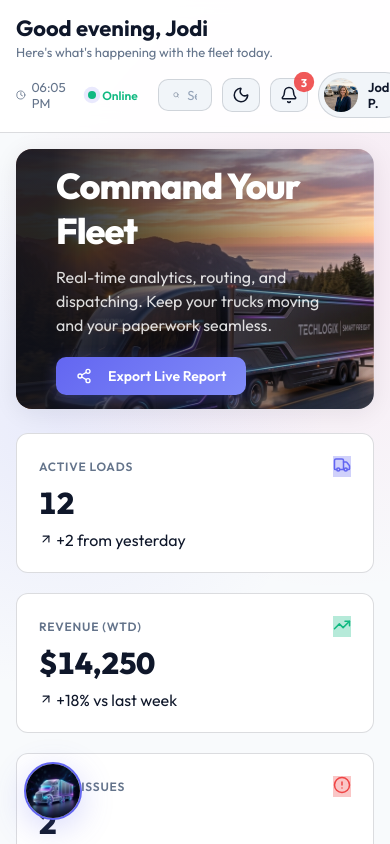
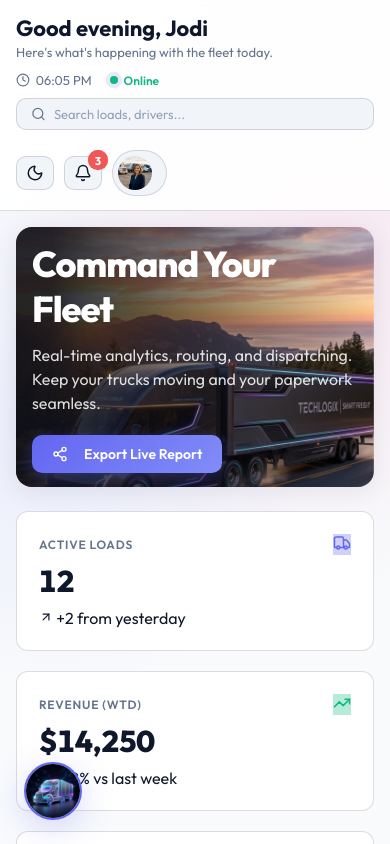
Before and after one commit to qamotech/Fr8OrdR, a React (Vite) app: page / in a window 390 px wide. Built offline with nearby package versions, Linux system fonts and the light colour scheme.

Commit message:
Comprehensive UI audit, Profile Modal, mobile responsiveness and interactive fixes

```diff
--- a/src/components/Header.jsx
+++ b/src/components/Header.jsx
@@ -21,6 +21,7 @@ const NOTIFICATIONS = [
 
 export default function Header({ theme, toggleTheme }) {
   const [showNotifs, setShowNotifs] = useState(false)
+  const [showProfileMenu, setShowProfileMenu] = useState(false)
   const [notifCount, setNotifCount] = useState(NOTIFICATIONS.length)
   const [clock, setClock] = useState('')
   const location = useLocation()
@@ -65,7 +66,16 @@ export default function Header({ theme, toggleTheme }) {
 
         <div className="search-bar" style={{ position: 'relative' }}>
           <Search size={16} color="var(--text-muted)" />
-          <input type="text" placeholder="Search loads, drivers..." />
+          <input
+            type="text"
+            placeholder="Search loads, drivers..."
+            onKeyDown={(e) => {
+              if (e.key === 'Enter') {
+                alert(`Searching for: ${e.target.value}`)
+                e.target.value = ''
+              }
+            }}
+          />
         </div>
 
         <button className="btn-secondary" onClick={toggleTheme} title="Toggle Theme" style={{ padding: '7px 9px' }}>
@@ -112,9 +122,44 @@ export default function Header({ theme, toggleTheme }) {
           )}
         </div>
 
-        <div className="user-profile hover-scale" onClick={() => navigate('/profile')} style={{ cursor: 'pointer', transition: 'transform 0.2s' }}>
-          <img src="/jodi_avatar.jpg" alt="Jodi P." style={{ width: 34, height: 34, borderRadius: '50%', objectFit: 'cover' }} />
-          <span style={{ fontSize: '13px', fontWeight: '600' }}>Jodi P.</span>
+        {/* Profile Dropdown Toggle */}
+        <div style={{ position: 'relative' }}>
+          <div className="user-profile hover-scale" onClick={() => setShowProfileMenu(!showProfileMenu)} style={{ cursor: 'pointer', transition: 'transform 0.2s', position: 'relative', zIndex: 100 }}>
+            <img src="/jodi_avatar.jpg" alt="Jodi P." style={{ width: 34, height: 34, borderRadius: '50%', objectFit: 'cover' }} />
+            <span className="hide-on-mobile" style={{ fontSize: '13px', fontWeight: '600' }}>Jodi P.</span>
+          </div>
+
+          {showProfileMenu && (
+            <>
+              {/* Click-outside backdrop */}
+              <div style={{ position: 'fixed', inset: 0, zIndex: 98 }} onClick={() => setShowProfileMenu(false)} />
+
+              {/* Dropdown Menu */}
+              <div className="glass-panel animate-slide-up" style={{ position: 'absolute', top: '120%', right: 0, width: 260, padding: 0, zIndex: 99, boxShadow: '0 24px 48px rgba(0,0,0,0.3)', overflow: 'hidden' }}>
+                <div style={{ padding: 20, borderBottom: '1px solid var(--border)', background: 'var(--bg-panel)' }}>
+                  <div style={{ fontWeight: 700, fontSize: 16 }}>Jodi P.</div>
+                  <div style={{ fontSize: 12, color: 'var(--text-muted)' }}>Fleet Dispatcher / Manager</div>
+                  <div style={{ marginTop: 12, fontSize: 12 }}>
+                    <div style={{ color: 'var(--text-muted)' }}>jodi.p@fr8ordr.app</div>
+                    <div style={{ color: 'var(--text-muted)' }}>+1 (555) 839-2041</div>
+                  </div>
+                </div>
+
+                <div style={{ display: 'flex', flexDirection: 'column' }}>
+                  <button className="dropdown-item" onClick={toggleTheme} style={{ padding: '12px 20px', border: 'none', background: 'none', textAlign: 'left', color: 'var(--text-main)', cursor: 'pointer', borderBottom: '1px solid var(--border)', display: 'flex', justifyContent: 'space-between' }}>
+                    <span>Theme</span>
+                    <span style={{ color: 'var(--text-muted)', fontSize: 12 }}>{theme === 'dark' ? 'Dark Mode' : 'Light Mode'}</span>
+                  </button>
+                  <button className="dropdown-item" onClick={() => { setShowProfileMenu(false); navigate('/profile'); }} style={{ padding: '12px 20px', border: 'none', background: 'none', textAlign: 'left', color: 'var(--text-main)', cursor: 'pointer', borderBottom: '1px solid var(--border)' }}>
+                    Account Settings
+                  </button>
+                  <button className="dropdown-item" onClick={() => setShowProfileMenu(false)} style={{ padding: '12px 20px', border: 'none', background: 'none', textAlign: 'left', color: 'var(--danger)', cursor: 'pointer' }}>
+                    Sign Out
+                  </button>
+                </div>
+              </div>
+            </>
+          )}
         </div>
       </div>
     </div>
--- a/src/index.css
+++ b/src/index.css
@@ -266,6 +266,55 @@ body {
   border-radius: 10px;
   min-width: 20px;
   text-align: center;
+}
+
+/* Mobile Responsiveness Improvements */
+@media (max-width: 768px) {
+  .top-header {
+    flex-direction: column;
+    align-items: flex-start;
+    gap: 16px;
+  }
+  .header-title h1 {
+    font-size: 20px;
+  }
+  .top-header > div:last-child {
+    width: 100%;
+    flex-wrap: wrap;
+    justify-content: flex-start;
+  }
+  .search-bar {
+    width: 100%;
+    max-width: 100%;
+    margin-bottom: 10px;
+  }
+  .grid-cards {
+    grid-template-columns: 1fr;
+  }
+  .dashboard-grid {
+    grid-template-columns: 1fr;
+  }
+  .hide-on-mobile {
+    display: none !important;
+  }
+  .dropdown-item:hover {
+    background: var(--input-bg);
+  }
+}
+
+.ellipsis {
+  white-space: nowrap;
+  overflow: hidden;
+  text-overflow: ellipsis;
+}
+
+.hero-banner-content {
+  padding: 32px;
+}
+@media (max-width: 480px) {
+  .hero-banner-content {
+    padding: 16px;
+  }
 }
 
 .sidebar-footer {
--- a/src/pages/Dashboard.jsx
+++ b/src/pages/Dashboard.jsx
@@ -38,7 +38,7 @@ export default function Dashboard() {
             willChange: 'transform'
           }}
         />
-        <div style={{ position: 'absolute', inset: 0, background: 'linear-gradient(to right, rgba(15,17,26,0.9) 10%, rgba(15,17,26,0.4) 60%, transparent)', display: 'flex', alignItems: 'center', padding: '0 40px' }}>
+        <div className="hero-banner-content" style={{ position: 'absolute', inset: 0, background: 'linear-gradient(to right, rgba(15,17,26,0.9) 10%, rgba(15,17,26,0.4) 60%, transparent)', display: 'flex', alignItems: 'center' }}>
           <div>
             <h2 style={{ color: 'white', fontSize: 36, fontWeight: 800, marginBottom: 12, letterSpacing: -1 }}>Command Your Fleet</h2>
             <p style={{ color: 'rgba(255,255,255,0.85)', fontSize: 16, maxWidth: 460, lineHeight: 1.5, marginBottom: 20 }}>Real-time analytics, routing, and dispatching. Keep your trucks moving and your paperwork seamless.</p>
@@ -95,7 +95,7 @@ export default function Dashboard() {
         <div className="glass-panel" style={{ padding: 22 }}>
           <div style={{ display: 'flex', justifyContent: 'space-between', alignItems: 'center', marginBottom: 20 }}>
             <h3 style={{ fontSize: 16, fontWeight: 700 }}>Live Tracking</h3>
-            <button className="btn-secondary" style={{ padding: '6px 12px', fontSize: 12 }}>View Map</button>
+            <button className="btn-secondary" onClick={() => alert('Opening full screen live map tracking...')} style={{ padding: '6px 12px', fontSize: 12 }}>View Map</button>
           </div>
           <div className="activity-list">
             {ACTIVE_LOADS.map((load, i) => (
@@ -103,11 +103,11 @@ export default function Dashboard() {
                 <div className="activity-icon" style={{ background: load.status === 'Delayed' ? 'var(--glow-danger)' : 'var(--glow-primary)', color: load.status === 'Delayed' ? 'var(--danger)' : 'var(--primary)' }}>
                   <MapPin size={16} />
                 </div>
-                <div className="activity-content">
-                  <h4>{load.driver} — {load.id}</h4>
-                  <p>{load.origin} → {load.dest}</p>
+                <div className="activity-content" style={{ minWidth: 0 }}>
+                  <h4 className="ellipsis">{load.driver || 'Unassigned'} — {load.id}</h4>
+                  <p className="ellipsis">{load.origin || 'Unknown'} → {load.dest || 'Unknown'}</p>
                 </div>
-                <div style={{ textAlign: 'right' }}>
+                <div style={{ textAlign: 'right', flexShrink: 0 }}>
                   <div style={{ fontSize: 13, fontWeight: 600, color: load.status === 'Delayed' ? 'var(--danger)' : 'var(--text-main)' }}>{load.status}</div>
                   <div style={{ fontSize: 11, color: 'var(--text-muted)' }}>ETA: {load.eta}</div>
                 </div>
@@ -119,24 +119,24 @@ export default function Dashboard() {
         <div className="glass-panel" style={{ padding: 22 }}>
           <div style={{ display: 'flex', justifyContent: 'space-between', alignItems: 'center', marginBottom: 20 }}>
             <h3 style={{ fontSize: 16, fontWeight: 700 }}>Pending Paperwork</h3>
-            <button className="btn-secondary" style={{ padding: '6px 12px', fontSize: 12 }}>Upload</button>
+            <button className="btn-secondary" onClick={() => alert('Opening file upload dialog...')} style={{ padding: '6px 12px', fontSize: 12 }}>Upload</button>
           </div>
           <div className="activity-list">
             <div className="activity-item">
               <div className="activity-icon"><FileText size={16} /></div>
-              <div className="activity-content">
-                <h4>BOL for LD-8490</h4>
-                <p>Needs signature from Receiver</p>
+              <div className="activity-content" style={{ minWidth: 0 }}>
+                <h4 className="ellipsis">BOL for LD-8490</h4>
+                <p className="ellipsis">Needs signature from Receiver</p>
               </div>
-              <button className="btn-secondary" style={{ padding: 4 }}><ChevronRight size={16} /></button>
+              <button className="btn-secondary" onClick={() => alert('Navigating to document details...')} style={{ padding: 4 }}><ChevronRight size={16} /></button>
             </div>
             <div className="activity-item">
               <div className="activity-icon"><FileText size={16} /></div>
-              <div className="activity-content">
-                <h4>Fuel Receipt</h4>
-                <p>Jodi P. uploaded 2h ago</p>
+              <div className="activity-content" style={{ minWidth: 0 }}>
+                <h4 className="ellipsis">Fuel Receipt</h4>
+                <p className="ellipsis">Jodi P. uploaded 2h ago</p>
               </div>
-              <button className="btn-secondary" style={{ padding: 4 }}><ChevronRight size={16} /></button>
+              <button className="btn-secondary" onClick={() => alert('Navigating to document details...')} style={{ padding: 4 }}><ChevronRight size={16} /></button>
             </div>
           </div>
         </div>
```
